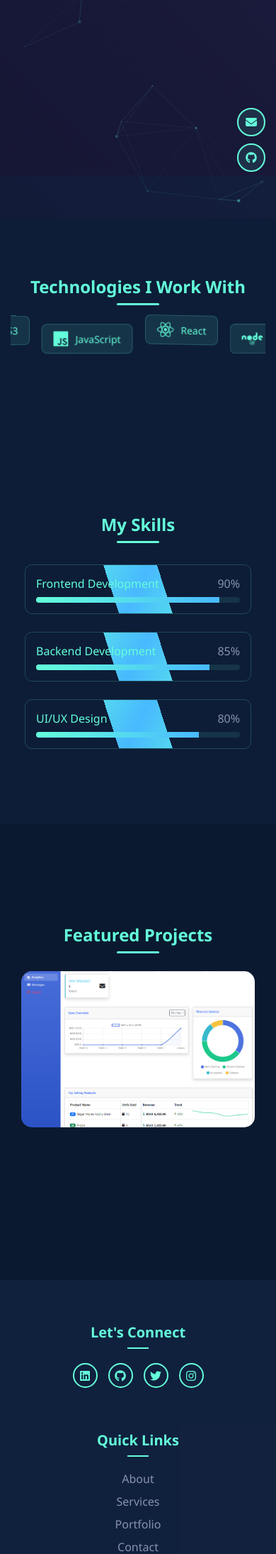
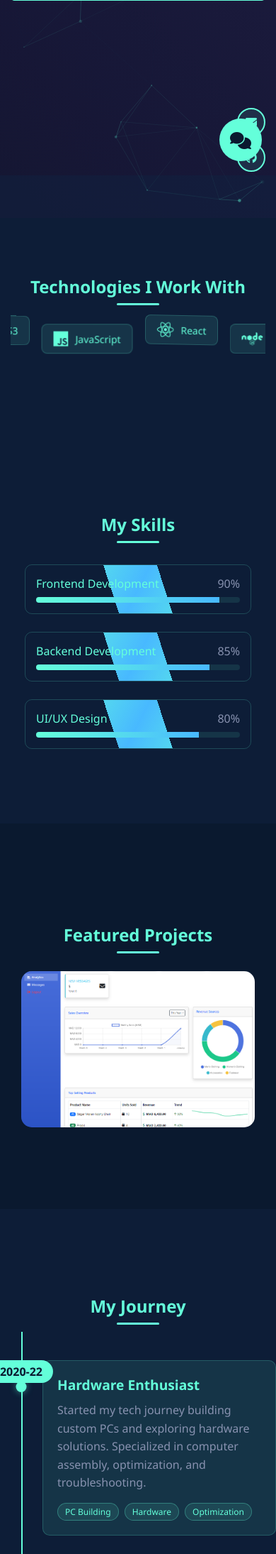
Before and after one commit to abdollah34/Project-02, a PHP site: page / in a window 390 px wide. Shown: the part 537-2726 px from the top of the page at 71% size. Run offline with PHP 8.4, Linux system fonts and the light colour scheme.

Commit message:
hgmmm al3mom

```diff
--- a/index.html
+++ b/index.html
@@ -53,12 +53,9 @@
         <section class="hero">
             <div class="hero-content reveal-on-scroll">
                 <div class="agency-name">PixelForge <span>Agency</span></div>
-                <div class="glitch-wrapper">
-                    <div class="glitch">
-                        <span aria-hidden="true" class="glitch-text"></span>
-                        <span class="glitch-text main"></span>
-                        <span aria-hidden="true" class="glitch-text"></span>
-                    </div>
+                <div class="typing-container">
+                    <span class="typed-text"></span>
+                    <span class="cursor"></span>
                 </div>
                 <p class="subtitle">Crafting digital experiences that push the boundaries of web development. Transforming ideas into stunning, interactive realities.</p>
                 <a href="./contact us/index.html" class="cta-button">Let's Create Something Amazing</a>
@@ -149,6 +146,96 @@
             <div class="wave-bar" style="animation-delay: 0.1s"></div>
             <div class="wave-bar" style="animation-delay: 0.2s"></div>
             <!-- ... add 18 more with increasing delays ... -->
+        </div>
+
+        <section class="timeline-section">
+            <h2 class="section-title">My Journey</h2>
+            <div class="timeline">
+                <div class="timeline-item" data-year="2020-22">
+                    <div class="timeline-content">
+                        <h3>Hardware Enthusiast</h3>
+                        <p>Started my tech journey building custom PCs and exploring hardware solutions. Specialized in computer assembly, optimization, and troubleshooting.</p>
+                        <div class="timeline-tags">
+                            <span>PC Building</span>
+                            <span>Hardware</span>
+                            <span>Optimization</span>
+                        </div>
+                    </div>
+                </div>
+                <div class="timeline-item" data-year="2023">
+                    <div class="timeline-content">
+                        <h3>Python Programming</h3>
+                        <p>Began my software development journey with Python, learning fundamentals of programming and problem-solving.</p>
+                        <div class="timeline-tags">
+                            <span>Python</span>
+                            <span>Programming Basics</span>
+                        </div>
+                    </div>
+                </div>
+                <div class="timeline-item" data-year="2024">
+                    <div class="timeline-content">
+                        <h3>C Programming & Full Stack</h3>
+                        <p>Intensive preparation for 1337 school by mastering C programming. Simultaneously learned full stack development, combining frontend and backend technologies.</p>
+                        <div class="timeline-tags">
+                            <span>C</span>
+                            <span>Full Stack</span>
+                            <span>Web Development</span>
+                        </div>
+                    </div>
+                </div>
+                <div class="timeline-item" data-year="Present">
+                    <div class="timeline-content">
+                        <h3>Professional Success</h3>
+                        <p>Successfully completed multiple client projects and launched PixelForge Agency, offering comprehensive development solutions.</p>
+                        <div class="timeline-tags">
+                            <span>Agency Launch</span>
+                            <span>Client Projects</span>
+                            <span>Professional Work</span>
+                        </div>
+                    </div>
+                </div>
+            </div>
+        </section>
+
+        <section class="achievements-counter">
+            <div class="counter-container">
+                <div class="counter-item">
+                    <i class="fas fa-project-diagram"></i>
+                    <span class="counter" data-target="25">3+</span>
+                    <h4>Projects Completed</h4>
+                </div>
+                <div class="counter-item">
+                    <i class="fas fa-coffee"></i>
+                    <span class="counter" data-target="1000">15+</span>
+                    <h4>Cups of Coffee</h4>
+                </div>
+                <div class="counter-item">
+                    <i class="fas fa-clock"></i>
+                    <span class="counter" data-target="1500">300+</span>
+                    <h4>Hours Coded</h4>
+                </div>
+            </div>
+        </section>
+
+        <div class="chat-widget">
+            <button class="chat-toggle">
+                <i class="fas fa-comments"></i>
+            </button>
+            <div class="chat-box">
+                <div class="chat-header">
+                    <h3>Let's Chat!</h3>
+                    <button class="close-chat"><i class="fas fa-times"></i></button>
+                </div>
+                <div class="chat-messages">
+                    <div class="message bot">
+                        👋 Hi! How can I help you today?
+                    </div>
+                </div>
+                <div class="chat-input">
+                    <input type="text" placeholder="Type your message...">
+                    <button><i class="fas fa-paper-plane"></i></button>
+                </div>
+            </div>
         </div>
     </main>
 
@@ -355,32 +442,29 @@
             });
         });
 
-        // Glitch text effect
+        // Typing effect
         const texts = ["Web Developer", "UI Designer", "Problem Solver"];
-        let currentIndex = 0;
+        let count = 0;
+        let index = 0;
+        let currentText = "";
+        let letter = "";
 
-        function updateGlitchText() {
-            const glitchSpans = document.querySelectorAll('.glitch-text');
-            glitchSpans.forEach(span => {
-                span.textContent = texts[currentIndex];
-            });
+        function type() {
+            if (count === texts.length) {
+                count = 0;
+            }
+            currentText = texts[count];
+            letter = currentText.slice(0, ++index);
 
-            // Add glitch animation classes
-            const glitchWrapper = document.querySelector('.glitch');
-            glitchWrapper.classList.add('animate');
-
-            // Remove animation class after animation completes
-            setTimeout(() => {
-                glitchWrapper.classList.remove('animate');
-                currentIndex = (currentIndex + 1) % texts.length;
-            }, 3000);
+            document.querySelector(".typed-text").textContent = letter;
+            if (letter.length === currentText.length) {
+                setTimeout(() => {
+                    index = 0;
+                    count++;
+                }, 2000);
+            }
+            setTimeout(type, 200);
         }
-
-        // Initial call
-        updateGlitchText();
-
-        // Update text periodically
-        setInterval(updateGlitchText, 4000);
 
         // Page loader
         window.addEventListener('load', () => {
--- a/style/style.css
+++ b/style/style.css
@@ -14,6 +14,8 @@
     color: #64ffda;
     font-weight: 300;
 }
+
+
 /* Add PHP tech item animation */
 
 .tech-item.php {
@@ -24,6 +26,8 @@
 .tech-item.php i {
     color: #777bb3;
 }
+
+
 /* Updated Navigation Styles */
 
 .nav-links {
@@ -76,11 +80,15 @@
     margin-right: 5px;
     font-family: 'Fira Code', monospace;
 }
+
+
 /* Add a glow effect on hover */
 
 .nav-links a:hover .nav-number {
     text-shadow: 0 0 8px rgba(100, 255, 218, 0.5);
 }
+
+
 /* Add responsive menu button */
 
 .menu-button {
@@ -116,6 +124,8 @@
         font-size: 20px;
     }
 }
+
+
 /* Rest of the existing styles from index.html... */
 
 * {
@@ -654,6 +664,8 @@
         display: none;
     }
 }
+
+
 /* Add these new styles */
 
 .section-title {
@@ -854,11 +866,15 @@
 .nav-links a.active span::before {
     transform: scaleX(1);
 }
+
+
 /* Add a subtle glow effect */
 
 .nav-links a.active {
     text-shadow: 0 0 8px rgba(100, 255, 218, 0.3);
 }
+
+
 /* Responsive styles */
 
 @media (max-width: 768px) {
@@ -954,6 +970,8 @@
         padding: 10px 0;
     }
 }
+
+
 /* ...existing code... */
 
 @media (max-width: 768px) {
@@ -1007,6 +1025,8 @@
         padding: 0 10px;
     }
 }
+
+
 /* Extra small devices */
 
 @media (max-width: 360px) {
@@ -1048,6 +1068,8 @@
         font-size: 14px;
     }
 }
+
+
 /* Add better touch targets for mobile */
 
 @media (hover: none) and (pointer: coarse) {
@@ -1063,6 +1085,8 @@
         /* Reduce horizontal spacing */
     }
 }
+
+
 /* Prevent content overflow */
 
 .container {
@@ -1072,7 +1096,11 @@
     padding: 0 15px;
     overflow-x: hidden;
 }
+
+
 /* ...existing code... */
+
+
 /* Add styles for extra small devices */
 
 @media (max-width: 360px) {
@@ -1098,6 +1126,8 @@
         font-size: 16px;
     }
 }
+
+
 /* Enhanced Mobile Responsive Styles */
 
 @media (max-width: 768px) {
@@ -1153,6 +1183,8 @@
         font-size: 16px;
     }
 }
+
+
 /* Extra Small Devices */
 
 @media (max-width: 360px) {
@@ -1191,6 +1223,8 @@
         font-size: 14px;
     }
 }
+
+
 /* Safe Area Adjustments for Modern Devices */
 
 @supports (padding: max(0px)) {
@@ -1205,6 +1239,8 @@
         bottom: 15px;
     }
 }
+
+
 /* Fix mobile overflow */
 
 html,
@@ -1221,6 +1257,8 @@
     margin: 0 auto;
     box-sizing: border-box;
 }
+
+
 /* Adjust mobile sizing */
 
 @media (max-width: 768px) {
@@ -1250,12 +1288,16 @@
         box-sizing: border-box;
     }
 }
+
+
 /* Fix any potential overflow from animations */
 
 .tech-track {
     width: fit-content;
     padding: 0 15px;
 }
+
+
 /* Typing Effect */
 
 .typing-container {
@@ -1305,6 +1347,8 @@
         opacity: 0;
     }
 }
+
+
 /* Skills Graph */
 
 .skills-graph {
@@ -1382,6 +1426,8 @@
         transform: rotate(360deg);
     }
 }
+
+
 /* Page Loader */
 
 .page-loader {
@@ -1417,6 +1463,8 @@
     opacity: 0;
     visibility: hidden;
 }
+
+
 /* Responsive adjustments */
 
 @media (max-width: 768px) {
@@ -1435,6 +1483,8 @@
         animation: none;
     }
 }
+
+
 /* Morphing Background */
 
 .morphing-bg {
@@ -1457,6 +1507,8 @@
         filter: hue-rotate(30deg);
     }
 }
+
+
 /* 3D Navigation */
 
 .nav-links a {
@@ -1467,6 +1519,8 @@
 .nav-links a:hover {
     transform: translateZ(20px);
 }
+
+
 }
 
 /* ...existing code... */
@@ -1610,4 +1664,257 @@
             display: none;
         }
     }
-    /* ...rest of existing code... */
+}
+
+/* ...existing code... */
+
+/* Timeline Styles */
+.timeline-section {
+    padding: 80px 0;
+    background: rgba(17, 34, 64, 0.5);
+}
+.timeline {
+    position: relative;
+    max-width: 800px;
+    margin: 0 auto;
+    padding: 40px 0;
+}
+.timeline::before {
+    content: '';
+    position: absolute;
+    top: 0;
+    left: 50%;
+    width: 2px;
+    height: 100%;
+    background: #64ffda;
+}
+.timeline-item {
+    position: relative;
+    margin-bottom: 60px;
+}
+.timeline-item::before {
+    content: attr(data-year);
+    position: absolute;
+    left: 50%;
+    transform: translateX(-50%);
+    background: #64ffda;
+    color: #0a192f;
+    padding: 5px 15px;
+    border-radius: 20px;
+    font-weight: bold;
+}
+.timeline-content {
+    position: relative;
+    width: 45%;
+    padding: 20px;
+    background: rgba(100, 255, 218, 0.1);
+    border: 1px solid rgba(100, 255, 218, 0.2);
+    border-radius: 10px;
+    margin-left: auto;
+}
+.timeline-item:nth-child(odd) .timeline-content {
+    margin-left: 0;
+}
+
+/* Achievements Counter */
+.achievements-counter {
+    padding: 80px 0;
+}
+.counter-container {
+    display: flex;
+    justify-content: space-around;
+    flex-wrap: wrap;
+    max-width: 1200px;
+    margin: 0 auto;
+}
+.counter-item {
+    text-align: center;
+    margin: 20px;
+}
+.counter-item i {
+    font-size: 40px;
+    color: #64ffda;
+    margin-bottom: 15px;
+}
+.counter {
+    font-size: 48px;
+    font-weight: bold;
+    color: #64ffda;
+}
+.counter-item h4 {
+    color: #8892b0;
+    margin-top: 10px;
+}
+
+/* Chat Widget */
+.chat-widget {
+    position: fixed;
+    bottom: 100px;
+    right: 30px;
+    z-index: 1000;
+}
+.chat-toggle {
+    width: 60px;
+    height: 60px;
+    border-radius: 50%;
+    background: #64ffda;
+    border: none;
+    color: #0a192f;
+    font-size: 24px;
+    cursor: pointer;
+    transition: transform 0.3s;
+}
+.chat-toggle:hover {
+    transform: scale(1.1);
+}
+.chat-box {
+    position: absolute;
+    bottom: 80px;
+    right: 0;
+    width: 300px;
+    height: 400px;
+    background: rgba(17, 34, 64, 0.95);
+    border: 1px solid #64ffda;
+    border-radius: 10px;
+    display: none;
+    flex-direction: column;
+}
+.chat-box.active {
+    display: flex;
+}
+.chat-header {
+    padding: 15px;
+    border-bottom: 1px solid rgba(100, 255, 218, 0.2);
+    display: flex;
+    justify-content: space-between;
+    align-items: center;
+}
+.chat-messages {
+    flex-grow: 1;
+    padding: 15px;
+    overflow-y: auto;
+}
+.message {
+    padding: 10px;
+    margin-bottom: 10px;
+    border-radius: 10px;
+    max-width: 80%;
+}
+.message.bot {
+    background: rgba(100, 255, 218, 0.1);
+    margin-right: auto;
+}
+.message.user {
+    background: rgba(72, 185, 255, 0.1);
+    margin-left: auto;
+}
+.chat-input {
+    padding: 15px;
+    display: flex;
+    gap: 10px;
+}
+.chat-input input {
+    flex-grow: 1;
+    padding: 10px;
+    border: 1px solid rgba(100, 255, 218, 0.2);
+    border-radius: 5px;
+    background: rgba(17, 34, 64, 0.9);
+    color: #fff;
+}
+.chat-input button {
+    background: #64ffda;
+    border: none;
+    border-radius: 5px;
+    width: 40px;
+    color: #0a192f;
+    cursor: pointer;
+}
+
+/* Responsive Adjustments */
+@media (max-width: 768px) {
+    .timeline::before {
+        left: 30px;
+    }
+
+    .timeline-item::before {
+        left: 30px;
+        transform: translateX(-50%);
+    }
+
+    .timeline-content {
+        width: calc(100% - 60px);
+        margin-left: 60px;
+    }
+
+    .timeline-item:nth-child(odd) .timeline-content {
+        margin-left: 60px;
+    }
+
+    .chat-widget {
+        bottom: 80px;
+        right: 20px;
+    }
+
+    .chat-box {
+        width: 280px;
+        right: -10px;
+    }
+}
+
+/* ...existing code... */
+
+/* ...existing code... */
+.timeline-tags {
+    display: flex;
+    flex-wrap: wrap;
+    gap: 8px;
+    margin-top: 15px;
+}
+.timeline-tags span {
+    background: rgba(100, 255, 218, 0.1);
+    border: 1px solid rgba(100, 255, 218, 0.3);
+    border-radius: 15px;
+    padding: 4px 12px;
+    font-size: 0.85rem;
+    color: #64ffda;
+}
+.timeline-content h3 {
+    color: #64ffda;
+    margin-bottom: 10px;
+    font-size: 1.2rem;
+}
+.timeline-content p {
+    color: #8892b0;
+    line-height: 1.6;
+    margin-bottom: 5px;
+}
+.timeline-item::after {
+    content: '';
+    position: absolute;
+    left: 50%;
+    top: 30px;
+    transform: translateX(-50%);
+    width: 15px;
+    height: 15px;
+    border-radius: 50%;
+    background: #64ffda;
+    box-shadow: 0 0 10px rgba(100, 255, 218, 0.5);
+}
+
+/* Improve mobile responsiveness */
+@media (max-width: 768px) {
+    .timeline-item::after {
+        left: 30px;
+    }
+
+    .timeline-tags {
+        justify-content: flex-start;
+    }
+
+    .timeline-tags span {
+        font-size: 0.75rem;
+        padding: 3px 10px;
+    }
+}
+
+/* ...existing code... */
```
Also changed, not shown: index.js (added, +74 -0 lines). Lines whose indentation alone changed are shown as unchanged.
